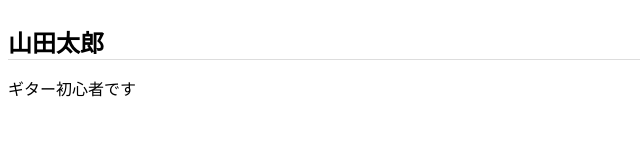
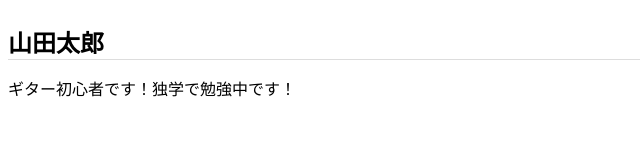
Before and after one commit to clutch-t-mitani/clutch-t-mitani.github.io, a plain HTML site: page index.html in a window 1280 px wide. Shown: the whole page, without its empty margins (0-640 px from the left). Drawn offline with Linux system fonts and the light colour scheme.

Commit message:
Add files via upload

```diff
--- a/index.html
+++ b/index.html
@@ -9,6 +9,6 @@
 </head>
 <body>
   <h1>山田太郎</h1>
-  <p>ギター初心者です</p>
+  <p>ギター初心者です！独学で勉強中です！</p>
 </body>
 </html>
```
